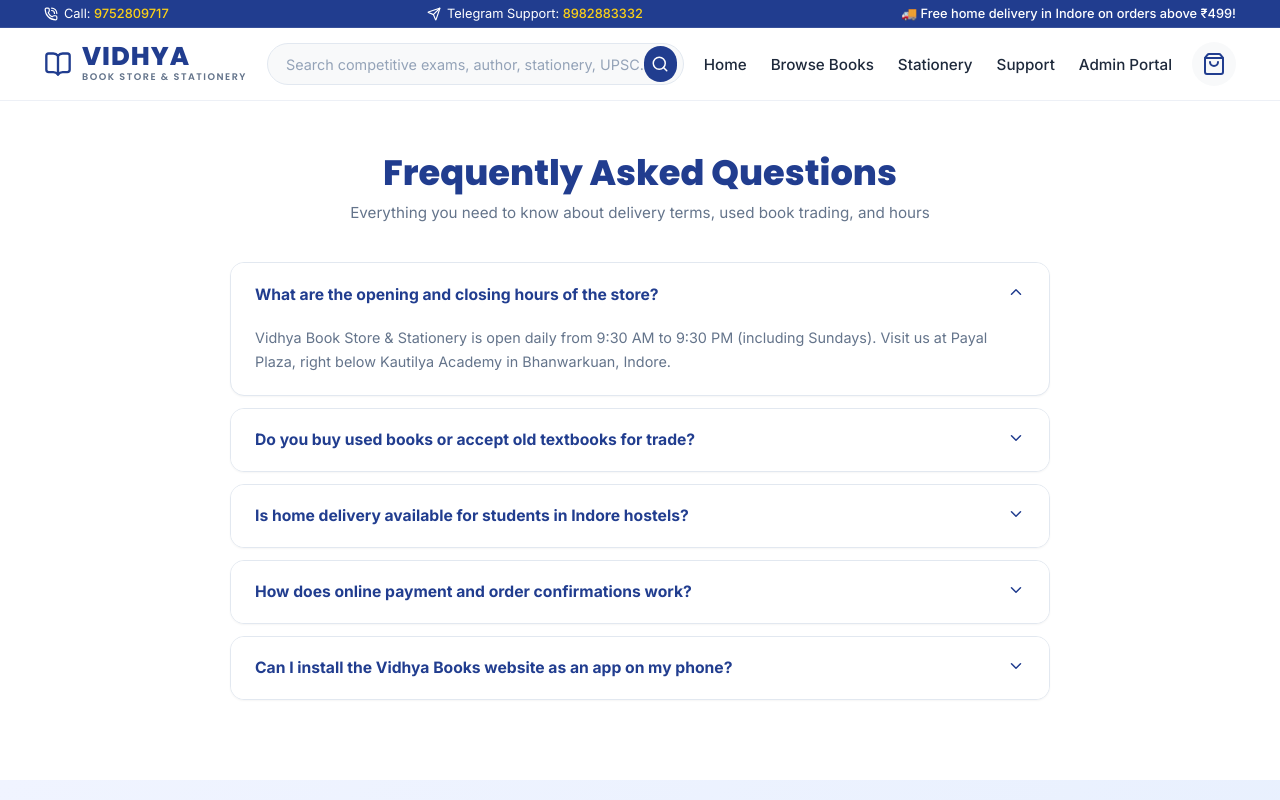
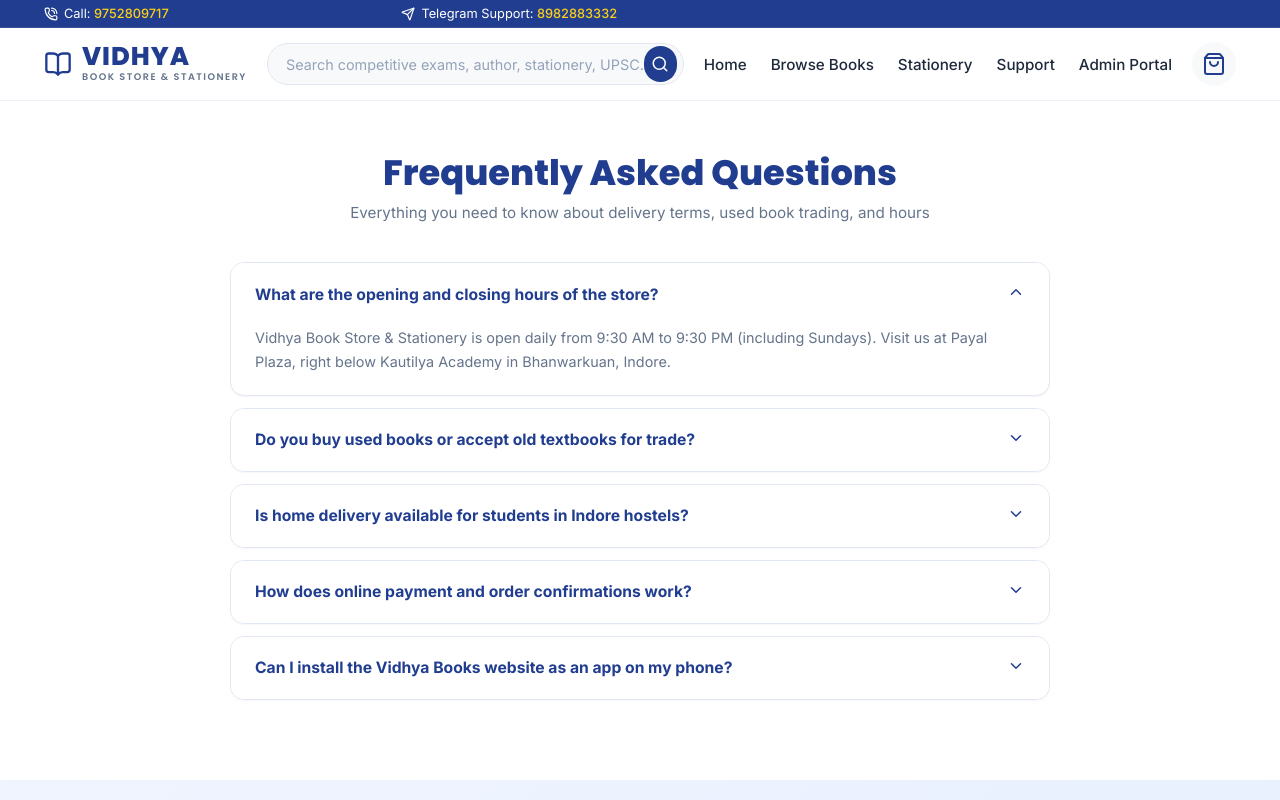
Before and after one commit to pankajsolanki1707-crypto/Vidhya_BookStore, a Next.js app in the folder apps/frontend/: page /faq in a window 1280 px wide. Shown: the top 800 px of the page. Built offline with nearby package versions, Linux system fonts and the light colour scheme.

Commit message:
feat: Add rotating coupon code announcement banner to top of screen

```diff
--- a/apps/frontend/src/components/Navbar/Navbar.module.css
+++ b/apps/frontend/src/components/Navbar/Navbar.module.css
@@ -40,7 +40,26 @@
 }
 
 .announcement {
-  font-weight: 500;
+  font-weight: 600;
+  color: var(--color-accent-yellow);
+  animation: announcementFade 4s infinite;
+  min-width: 320px;
+  text-align: right;
+}
+
+@keyframes announcementFade {
+  0%, 100% {
+    opacity: 0;
+    transform: translateY(-2px);
+  }
+  8%, 92% {
+    opacity: 1;
+    transform: translateY(0);
+  }
+  98% {
+    opacity: 0;
+    transform: translateY(2px);
+  }
 }
 
 /* Navbar main styles */
--- a/apps/frontend/src/components/Navbar/Navbar.tsx
+++ b/apps/frontend/src/components/Navbar/Navbar.tsx
@@ -21,6 +21,21 @@
   const [isCompareModalOpen, setIsCompareModalOpen] = useState(false);
 
   const searchRef = useRef<HTMLDivElement>(null);
+
+  // Rotating Announcement Bar state
+  const announcements = [
+    "🚚 Free local delivery in Indore on all orders above ₹499!",
+    "🎉 Promo Coupon: Use VIDHYA10 to get 10% OFF on all books!",
+    "⚡ Welcome Coupon: Use WELCOME50 to save ₹50 instantly on checkout!"
+  ];
+  const [currentAnnouncementIndex, setCurrentAnnouncementIndex] = useState(0);
+
+  useEffect(() => {
+    const timer = setInterval(() => {
+      setCurrentAnnouncementIndex(prev => (prev + 1) % announcements.length);
+    }, 4000);
+    return () => clearInterval(timer);
+  }, []);
 
   // Sync comparison items from localStorage
   useEffect(() => {
@@ -142,7 +157,7 @@
               <span>Telegram Support: <a href="https://t.me/+918982883332" target="_blank" rel="noopener noreferrer">8982883332</a></span>
             </div>
             <div className={styles.announcement}>
-              <span>🚚 Free home delivery in Indore on orders above ₹499!</span>
+              <span>{announcements[currentAnnouncementIndex]}</span>
             </div>
           </div>
         </div>
```
